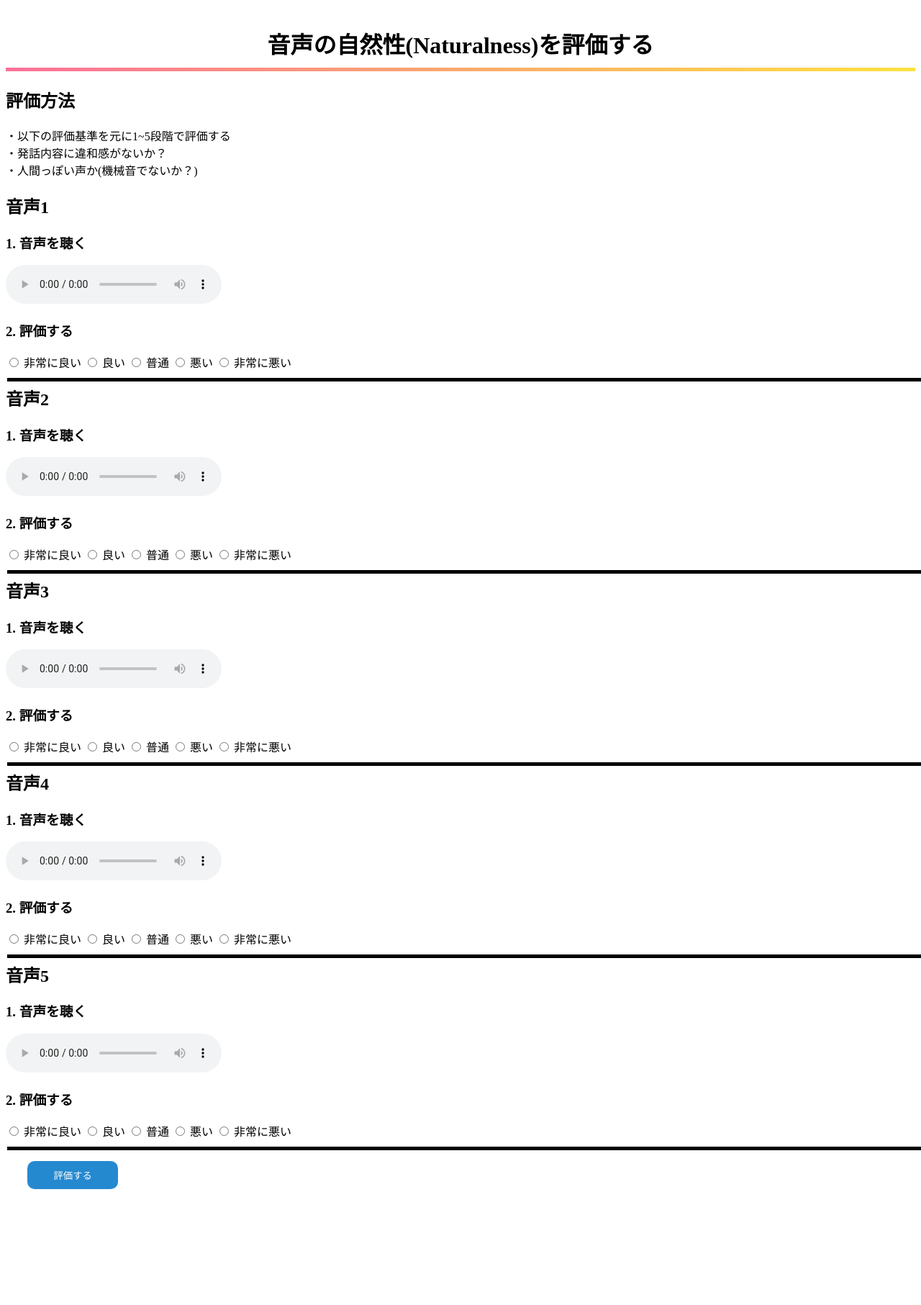
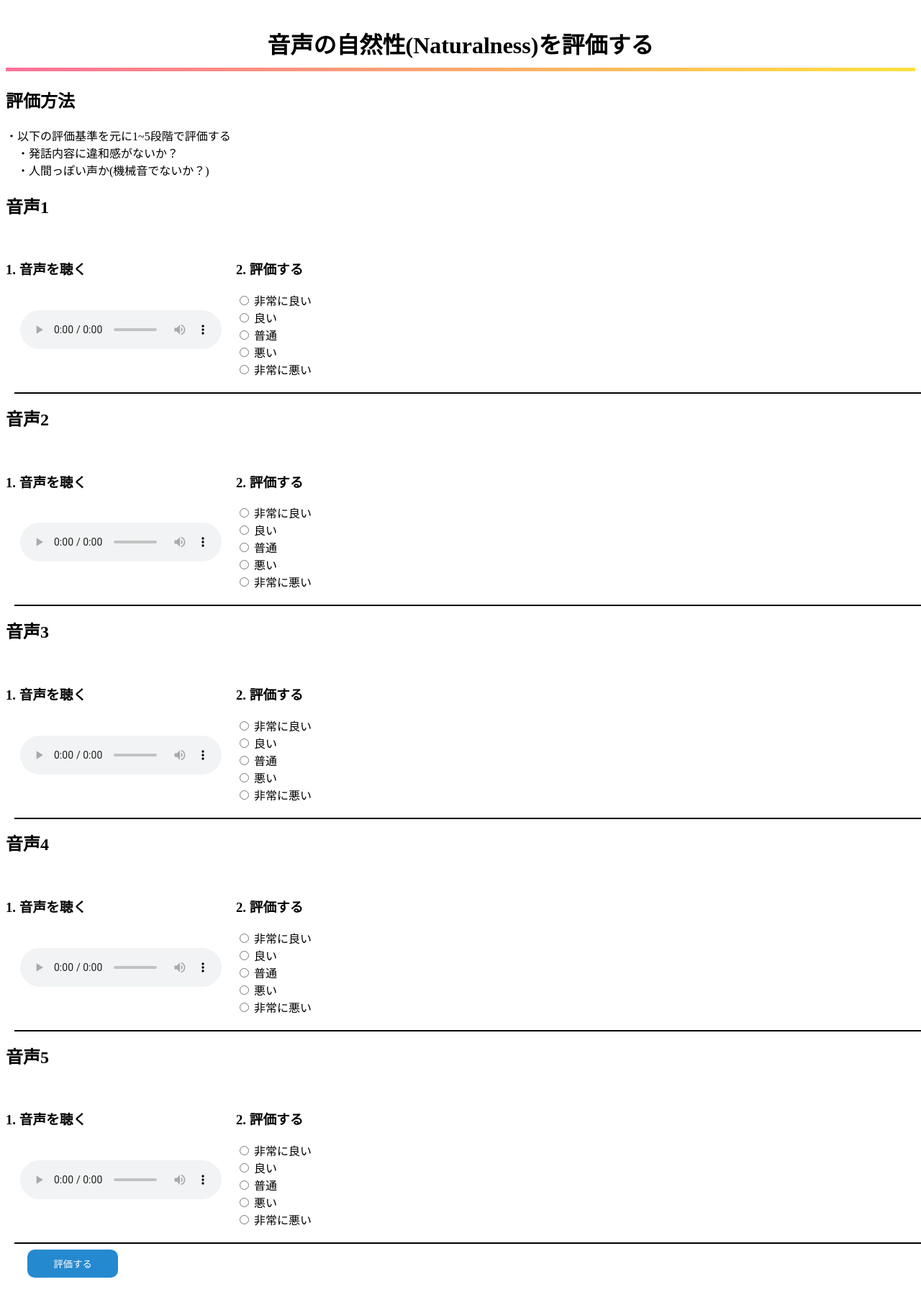
Before and after one commit to HaLu0507/VoiceConversionWebApplication, a Python web app: template src/flask/templates/naturalnessMOSEvaluation.html in a window 1280 px wide. Shown: the whole page at 72% size. Before the commit the page ends 1652 px from the top, so only its background shows below. Run offline with Jinja, Linux system fonts and the light colour scheme; the template is opened without the code that fills it, so the values that code supplies are empty.

Commit message:
平行に表示

```diff
--- a/src/flask/static/css/naturalnessMOSEvaluation.css
+++ b/src/flask/static/css/naturalnessMOSEvaluation.css
@@ -1,23 +1,32 @@
-#test1,
-#test2,
-#test3,
-#test4,
-#test5,
-#test6,
-#test7
+.test
 {
+
     position: absolute;
     bottom: 2;
-    margin: 10px;
+    margin: 20px;
     left: 0;
     width: 100%;
-    height: 5px;
+    height: 2px;
     content: '';
     background-image: -webkit-gradient(linear, left top, right top, from(black), to(black));
     background-image: -webkit-linear-gradient(left, black 0%, black 100%);
     background-image: linear-gradient(black);
 }
 
+audio
+{
+    width: 280px; height: 60px; margin: 20px;
+}
+
+.sound
+{
+    float: left;
+}
+
+.eval_con
+{
+    display:block;
+}
 
 /*
 * submitボタンの設定
--- a/src/flask/templates/naturalnessMOSEvaluation.html
+++ b/src/flask/templates/naturalnessMOSEvaluation.html
@@ -15,146 +15,183 @@
     　・人間っぽい声か(機械音でないか？)<br>
 
     <form action="/NaturalnessEvaluationRes" method="post">
+
+
+    <table class = test>
     <h2>音声1</h2>
-    <table id=test1>
-        <div>
+    <br>
+        <div class = sound>
+        <h3>1. 音声を聴く</h3>
+        <audio src="/audio/mos/sample.wav" controls></audio>
+        </div>
+
+        <div class = eval>
+            <h3>2. 評価する</h3>
+                <label for="sample5" class="eval_con">
+                    <input type="radio" id="1_1" name="test1" value="5" required> 非常に良い
+                </label>
+
+                <label for="sample4" class="eval_con">
+                    <input type="radio" id="1_2" name="test1" value="4"> 良い
+                </label>
+
+
+                <label for="sample3" class="eval_con">
+                    <input type="radio" id="1_3" name="test1" value="3"> 普通
+                </label>
+
+                <label for="sample2" class="eval_con">
+                    <input type="radio" id="1_4" name="test1" value="2"> 悪い
+                </label>
+
+                <label for="sample1" class="eval_con">
+                    <input type="radio" id="1_5" name="test1" value="1"> 非常に悪い
+                </label>
+            </div>
+    </table>
+
+    <br>
+
+    <table class = test>
+    <h2>音声2</h2>
+    <br>
+        <div class = sound>
         <h3>1. 音声を聴く</h3>
         <audio src="/audio/mos/sample.wav" controls></audio>
         </div>
 
 
-        <div>
+        <div class = eval>
         <h3>2. 評価する</h3>
-            <input type="radio" id="1_1" name="test1" value="5" required/>
-            <label for="1_5">非常に良い</label>
+            <label for="sample5" class="eval_con">
+                <input type="radio" id="2_1" name="test2" value="5" required> 非常に良い
+            </label>
 
-            <input type="radio" id="1_2" name="test1" value="4" />
-            <label for="sample4">良い</label>
+            <label for="sample4" class="eval_con">
+                <input type="radio" id="2_2" name="test2" value="4"> 良い
+            </label>
 
-            <input type="radio" id="1_3" name="test1" value="3" />
-            <label for="sample3">普通</label>
 
-            <input type="radio" id="1_4" name="test1" value="2" />
-            <label for="sample2">悪い</label>
+            <label for="sample3" class="eval_con">
+                <input type="radio" id="2_3" name="test2" value="3"> 普通
+            </label>
 
-            <input type="radio" id="1_5" name="test1" value="1" />
-            <label for="sample1">非常に悪い</label>
+            <label for="sample2" class="eval_con">
+                <input type="radio" id="2_4" name="test2" value="2"> 悪い
+            </label>
 
+            <label for="sample1" class="eval_con">
+                <input type="radio" id="2_5" name="test2" value="1"> 非常に悪い
+            </label>
         </div>
     </table>
 
-    <h2>音声2</h2>
-    <table id = test2>
-        <div>
+    <br>
+
+    <table class = test>
+
+    <h2>音声3</h2>
+    <br>
+        <div class = sound>
         <h3>1. 音声を聴く</h3>
         <audio src="/audio/mos/sample.wav" controls></audio>
         </div>
 
 
-        <div>
+        <div class = eval>
             <h3>2. 評価する</h3>
-            <input type="radio" id="2_1" name="test2" value="5" required/>
-            <label for="1_5">非常に良い</label>
+                <label for="sample5" class="eval_con">
+                    <input type="radio" id="3_1" name="test3" value="5" required> 非常に良い
+                </label>
 
-            <input type="radio" id="2_2" name="test2" value="4" />
-            <label for="sample4">良い</label>
+                <label for="sample4" class="eval_con">
+                    <input type="radio" id="3_2" name="test3" value="4"> 良い
+                </label>
 
-            <input type="radio" id="2_3" name="test2" value="3" />
-            <label for="sample3">普通</label>
 
-            <input type="radio" id="2_4" name="test2" value="2" />
-            <label for="sample2">悪い</label>
+                <label for="sample3" class="eval_con">
+                    <input type="radio" id="3_3" name="test3" value="3"> 普通
+                </label>
 
-            <input type="radio" id="2_5" name="test2" value="1" />
-            <label for="sample1">非常に悪い</label>
+                <label for="sample2" class="eval_con">
+                    <input type="radio" id="3_4" name="test3" value="2"> 悪い
+                </label>
 
+                <label for="sample1" class="eval_con">
+                    <input type="radio" id="3_5" name="test3" value="1"> 非常に悪い
+                </label>
             </div>
     </table>
 
+    <br>
 
-    <h2>音声3</h2>
-    <table id = test3>
-        <div>
+    <table class = test>
+    <h2>音声4</h2>
+    <br>
+        <div class = sound>
         <h3>1. 音声を聴く</h3>
             <audio src="/audio/mos/sample.wav" controls></audio>
         </div>
 
 
-        <div>
+        <div class = eval>
             <h3>2. 評価する</h3>
-            <input type="radio" id="3_1" name="test3" value="5" required/>
-            <label for="1_5">非常に良い</label>
+                <label for="sample5" class="eval_con">
+                    <input type="radio" id="4_1" name="test4" value="5" required> 非常に良い
+                </label>
 
-            <input type="radio" id="3_2" name="test3" value="4" />
-            <label for="sample4">良い</label>
+                <label for="sample4" class="eval_con">
+                    <input type="radio" id="4_2" name="test4" value="4"> 良い
+                </label>
 
-            <input type="radio" id="3_3" name="test3" value="3" />
-            <label for="sample3">普通</label>
 
-            <input type="radio" id="3_4" name="test3" value="2" />
-            <label for="sample2">悪い</label>
+                <label for="sample3" class="eval_con">
+                    <input type="radio" id="4_3" name="test4" value="3"> 普通
+                </label>
 
-            <input type="radio" id="3_5" name="test3" value="1" />
-            <label for="sample1">非常に悪い</label>
+                <label for="sample2" class="eval_con">
+                    <input type="radio" id="4_4" name="test4" value="2"> 悪い
+                </label>
 
+                <label for="sample1" class="eval_con">
+                    <input type="radio" id="4_5" name="test4" value="1"> 非常に悪い
+                </label>
             </div>
     </table>
 
+    <br>
 
-    <h2>音声4</h2>
-    <table id = test4>
-        <div>
+    <table  class = test>
+    <h2>音声5</h2>
+    <br>
+        <div class = sound>
         <h3>1. 音声を聴く</h3>
         <audio src="/audio/mos/sample.wav" controls></audio>
         </div>
 
 
-        <div>
+        <div class = eval>
             <h3>2. 評価する</h3>
-            <input type="radio" id="4_1" name="test4" value="5" required/>
-            <label for="1_5">非常に良い</label>
+                <label for="sample5" class="eval_con">
+                    <input type="radio" id="5_1" name="test5" value="5" required> 非常に良い
+                </label>
 
-            <input type="radio" id="4_2" name="test4" value="4" />
-            <label for="sample4">良い</label>
-
-            <input type="radio" id="4_3" name="test4" value="3" />
-            <label for="sample3">普通</label>
-
-            <input type="radio" id="4_4" name="test4" value="2" />
-            <label for="sample2">悪い</label>
-
-            <input type="radio" id="4_5" name="test4" value="1" />
-            <label for="sample1">非常に悪い</label>
-
-        </div>
-    </table>
+                <label for="sample4" class="eval_con">
+                    <input type="radio" id="5_2" name="test5" value="4"> 良い
+                </label>
 
 
-    <h2>音声5</h2>
-    <table id = test5>
-        <div>
-        <h3>1. 音声を聴く</h3>
-        <audio src="/audio/mos/sample.wav" controls></audio>
-        </div>
+                <label for="sample3" class="eval_con">
+                    <input type="radio" id="5_3" name="test5" value="3"> 普通
+                </label>
 
+                <label for="sample2" class="eval_con">
+                    <input type="radio" id="5_4" name="test5" value="2"> 悪い
+                </label>
 
-        <div>
-        <h3>2. 評価する</h3>
-            <input type="radio" id="5_1" name="test5" value="5" required/>
-            <label for="1_5">非常に良い</label>
-
-            <input type="radio" id="5_2" name="test5" value="4" />
-            <label for="sample4">良い</label>
-
-            <input type="radio" id="5_3" name="test5" value="3" />
-            <label for="sample3">普通</label>
-
-            <input type="radio" id="5_4" name="test5" value="2" />
-            <label for="sample2">悪い</label>
-
-            <input type="radio" id="5_5" name="test5" value="1" />
-            <label for="sample1">非常に悪い</label>
-
+                <label for="sample1" class="eval_con">
+                    <input type="radio" id="5_5" name="test5" value="1"> 非常に悪い
+                </label>
             </div>
     </table>
 
```
Also changed, not shown: src/flask/static/css/naturalnessMOSSample.css (+16 -0 lines), src/flask/templates/naturalnessMOSSample.html (+26 -17 lines), 1 other file. Lines whose indentation alone changed are shown as unchanged.
